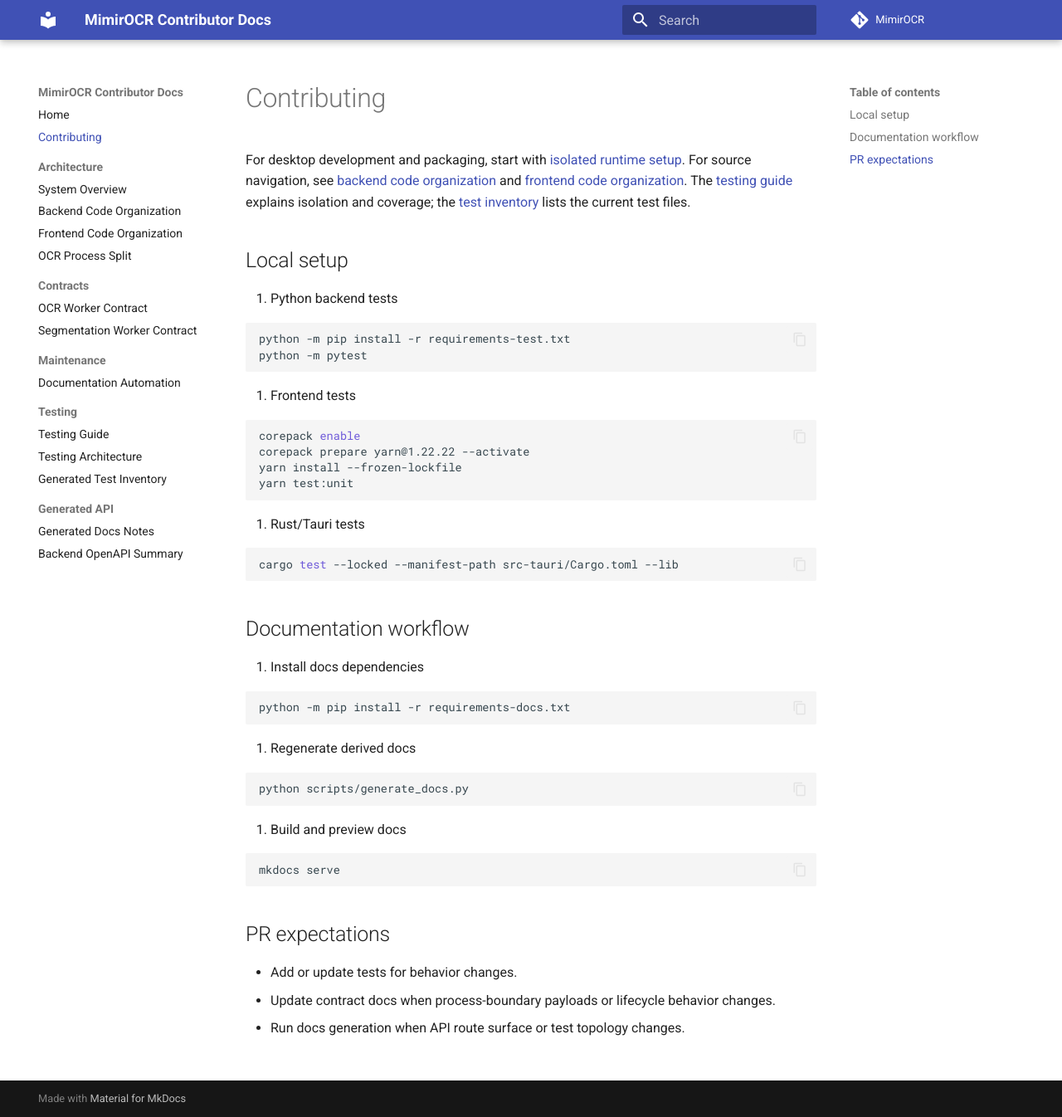
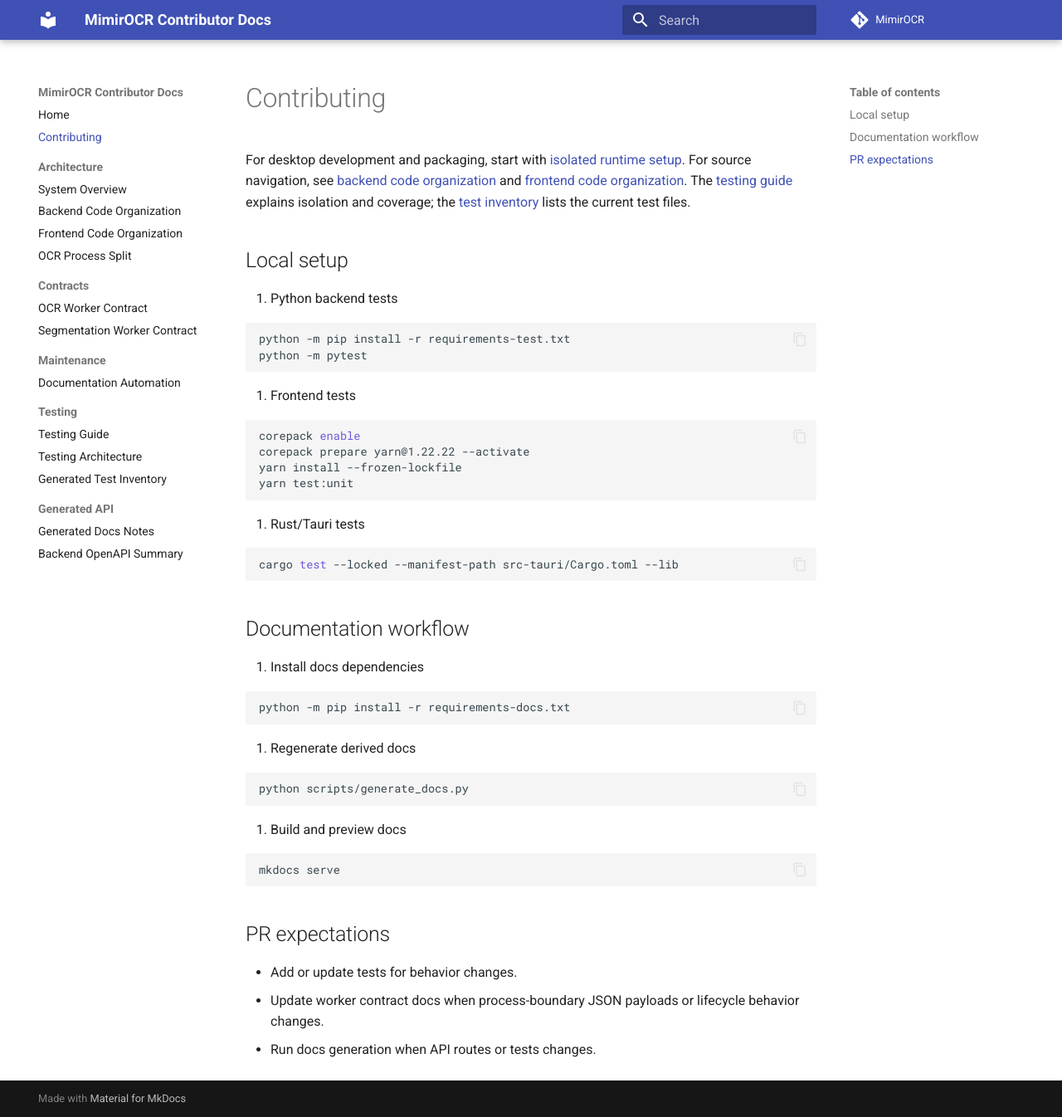
Before and after one commit to mrogness/MimirOCR, an MkDocs documentation site: the page built from docs/contributing.md, in a window 1280 px wide and 1346 px high. Shown: the whole window at 83% size. Built offline with MkDocs 1.6.1 and Material for MkDocs 9.7.7, drawn with Linux system fonts in a browser that asks for light colours; comment, search, counter and statistics services are not loaded.

Commit message:
Update contributing.md

```diff
--- a/docs/contributing.md
+++ b/docs/contributing.md
@@ -53,6 +53,6 @@ mkdocs serve
 ## PR expectations
 
 - Add or update tests for behavior changes.
-- Update contract docs when process-boundary payloads or lifecycle behavior
+- Update worker contract docs when process-boundary JSON payloads or lifecycle behavior
   changes.
-- Run docs generation when API route surface or test topology changes.
+- Run docs generation when API routes or tests changes.
```
